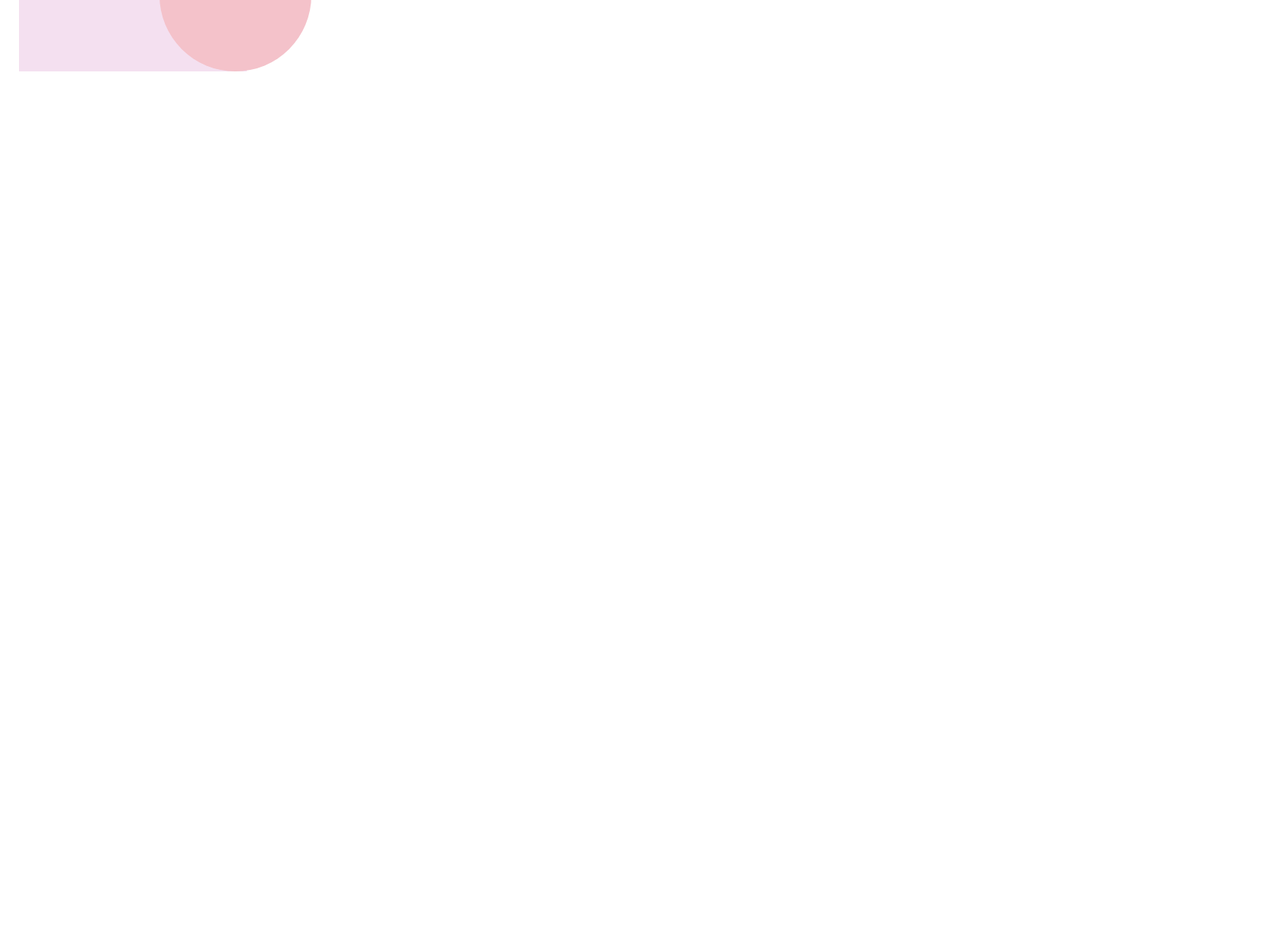
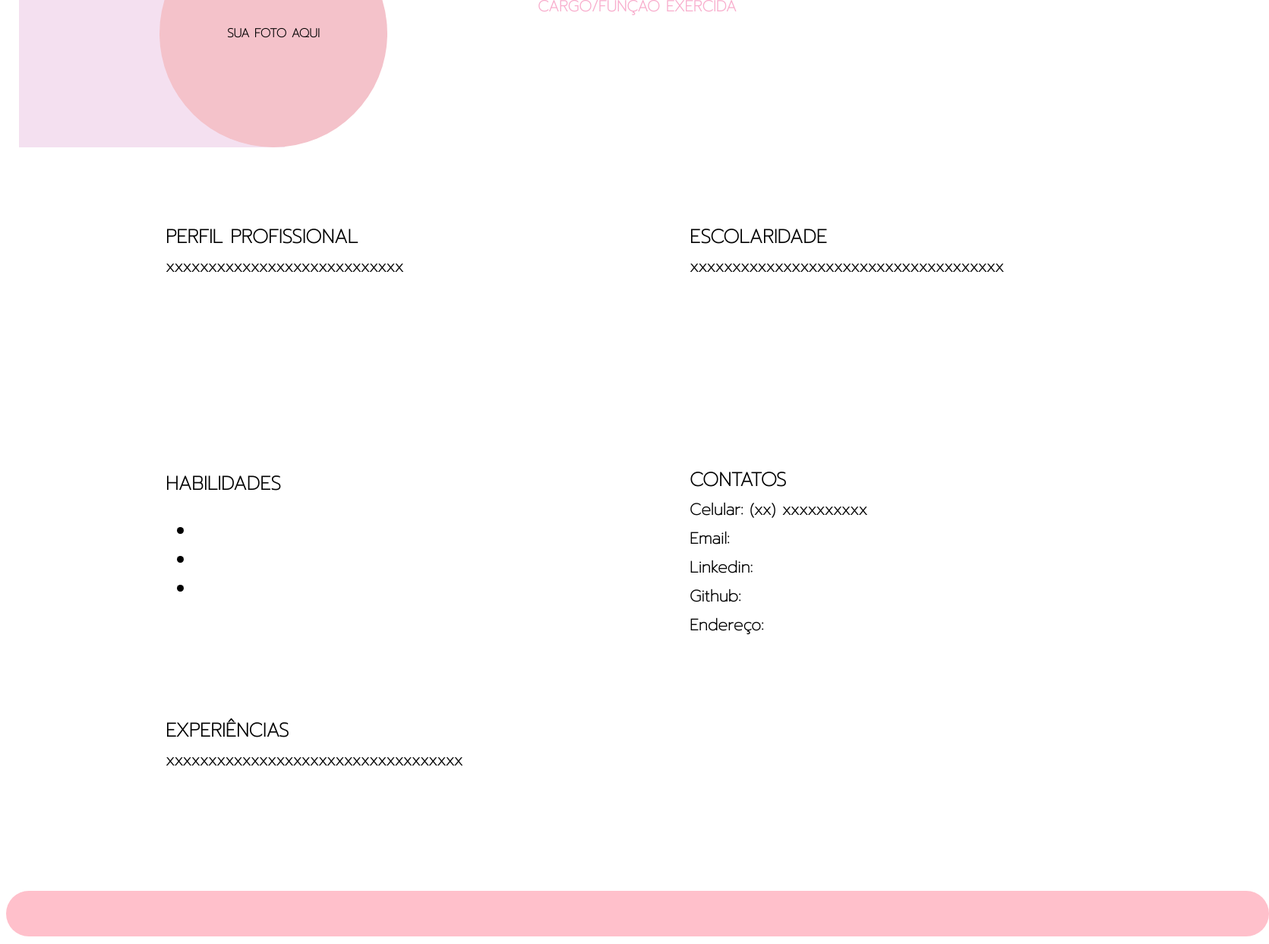
Before and after one commit to mirelledesa/projeto-3, a plain HTML site: page index.html in a window 1280 px wide. Shown: the part 206-1449 px from the top of the page at 76% size, 1671 px wide, since content can reach past the window. Before the commit the page ends 800 px from the top, so only its background shows below. Drawn offline with Linux system fonts and the light colour scheme; a web font is replaced by a local one.

Commit message:
commit final

```diff
--- a/index.html
+++ b/index.html
@@ -11,19 +11,35 @@
 </head>
 <body>
     <header>
-        <p id="SNM">MIRELLE DE SÁ ALMEIDA</p>
+        <p id="SNM">SEU NOME AQUI</p>
+        <p id="CF">CARGO/FUNÇÃO EXERCIDA</p>
         <div class="quadrado"></div>
         <div class="circulo">
             <b>SUA FOTO AQUI</b>
         </div>
+    </header>
+    <main>
+        <p class="pp">PERFIL PROFISSIONAL<br><small>xxxxxxxxxxxxxxxxxxxxxxxxxxxx</small></p>
+        <p class="HDT">ESCOLARIDADE <br><small>xxxxxxxxxxxxxxxxxxxxxxxxxxxxxxxxxxxxx</small></p>
+        <div class="CH">
+            <p class="PH">HABILIDADES</p>
+            <ul class="LH">
+             <li></li>
+             <li></li>
+             <li></li>
+            </ul>
+        </div>
+        <p class="MR">EXPERIÊNCIAS <br><small>xxxxxxxxxxxxxxxxxxxxxxxxxxxxxxxxxxx</small></p>
+        <p class="CTT">CONTATOS<br><small>Celular: (xx) xxxxxxxxxx <br> Email:<br> Linkedin:<br> Github:<br>Endereço:</small></p>
+
+    </main>
+    <footer>
+      <div class="quadrado2"></div>
 
 
 
+    </footer>
 
-
-
-
-    </header>
 
 </body>
 </html>
--- a/style.css
+++ b/style.css
@@ -2,27 +2,23 @@ body{
     margin-top: 100px;
     max-width: 190mm;
     font-family: Prompt;
+    margin-bottom: 10px;
 }
 
 .quadrado{
-width: 300px;
-height: 200px;
+width: 350px;
+height: 300px;
 background-color: rgb(244, 224, 240);
 margin-left: 15px;
 position: absolute;
 display: flex;
-align-items: center;
-justify-content: center;
 top: 100px;
 left: 10px;
 
-
-
-
 }
 .circulo{
-width: 200px;
-height: 200px;
+width: 300px;
+height: 300px;
 border-radius: 300px;
 background-color: rgb(244, 194, 202);
 position: absolute;
@@ -31,20 +27,68 @@ align-items: center;
 justify-content: center;
 top: 100px;
 left: 210px;
-
-}
-h1{
-    font-family:Verdana, Geneva, Tahoma, sans-serif;
-    font-weight: bold;
-    margin-left: 70px;
-
 }
 
 #SNM{
   position: relative;
   left: 700px;
-  font-size: 60px;
+  font-size: 70px;
   font-weight: bold;
   display: inline;
+  font-family: monospace;
+  color: rgb(71, 70, 70);
 
 }
+#CF{
+    position: relative;
+    left: 700px;
+    font-size: 20px;
+    font-weight: bold;
+    color: rgb(248, 174, 205);
+}
+.pp{
+    margin-top: 250px;
+    font-weight: bold;
+    margin-left: 210px;
+    font-size: 25px;
+    position: absolute;
+}
+.HDT{
+    position: absolute;
+    margin-top: 250px;
+    margin-left: 900px;
+    font-size: 25px;
+    font-weight: bold;
+}
+
+.CH{
+    margin-top: 550px;
+    font-weight: bold;
+    margin-left: 210px;
+    font-size: 25px;
+    position: absolute;
+    list-style: none;
+}
+
+.CTT{
+    position: absolute;
+    margin-top: 570px;
+    margin-left: 900px;
+    font-size: 25px;
+    font-weight: bold;
+}
+.MR{
+    margin-top: 900px;
+    font-weight: bold;
+    margin-left: 210px;
+    font-size: 25px;
+    position: absolute;
+    list-style: none;
+}
+.quadrado2{
+    width: 440mm;
+    height: 60px;
+    background-color: pink;
+    border-radius: 30px;
+    margin-top: 1150px ;
+}
```
